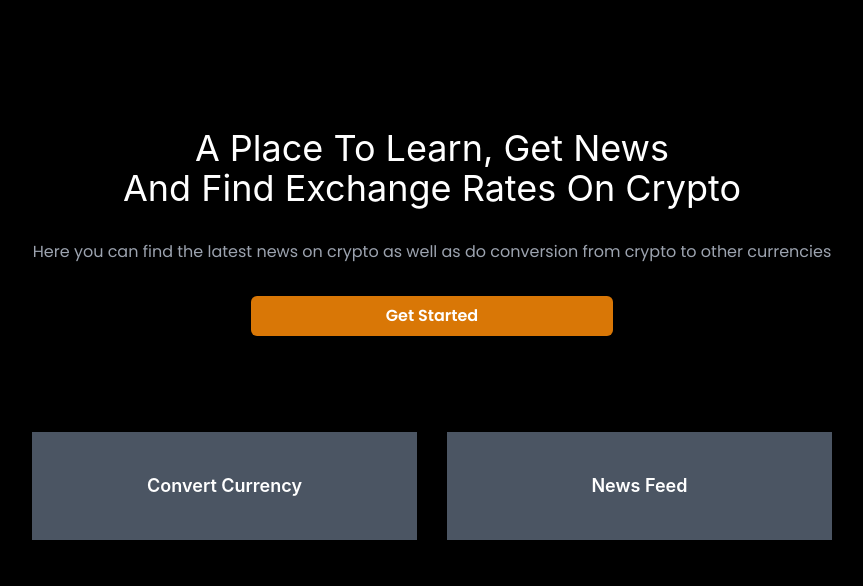
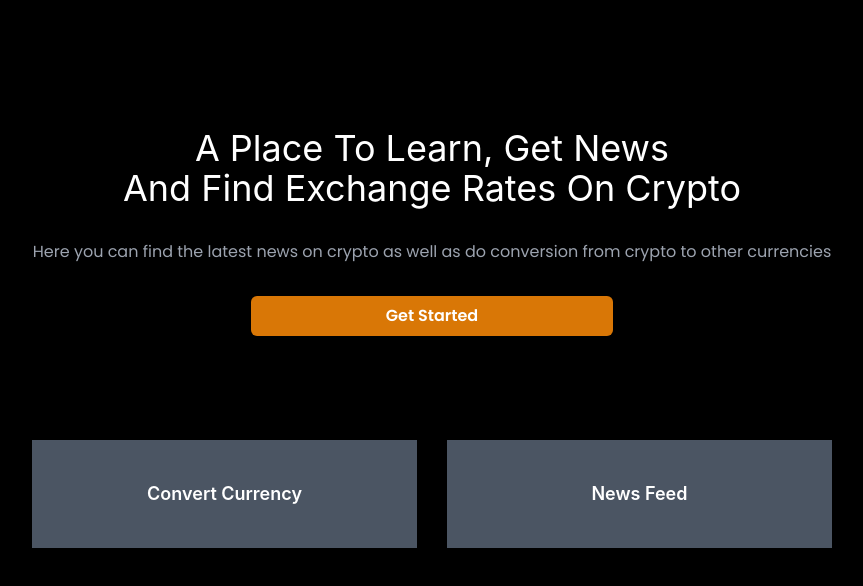
Before and after one commit to JaySwithin/crypto-web, a React (Create React App) app: page / in a window 1280 px wide. Shown: the top 586 px of the page, without its empty margins (208-1071 px from the left). Built offline with nearby package versions, Linux system fonts and the light colour scheme; the HTML template or start-up script is replaced by a standard one.

Commit message:
Minor progress

```diff
--- a/src/components/Display.js
+++ b/src/components/Display.js
@@ -77,7 +77,7 @@ function Display() {
         <div className="uk-width-2-3@l uk-width-1-1@s uk-width-1-1@m uk-margin-auto">
           <div className="uk-grid uk-grid-medium uk-grid-match uk-child-width-1-1@s uk-child-width-1-2@m uk-child-width-1-2@l">
             <div uk-scrollspy="cls: uk-animation-slide-left; repeat: true">
-              <div class="uk-card uk-card-body uk-card-padding-responsive uk-card-default bg-gray-600">
+              <div class="uk-card uk-card-body uk-card-padding-responsive uk-card-default uk-card-hover mt-2 bg-gray-600">
                 <div class="uk-text-center">
                   <h3 class="text-center text-lg font-semibold text-white">Convert Currency</h3>
 
@@ -85,7 +85,7 @@ function Display() {
               </div>
             </div>
             <div uk-scrollspy="cls: uk-animation-slide-right; repeat: true">
-              <div class="uk-card uk-card-body uk-card-padding-responsive uk-card-default bg-gray-600">
+              <div class="uk-card uk-card-body uk-card-padding-responsive uk-card-default uk-card-hover mt-2 bg-gray-600">
                 <div class="uk-text-center">
                   <h3 class="text-center text-lg font-semibold text-white">News Feed</h3>
 
```
